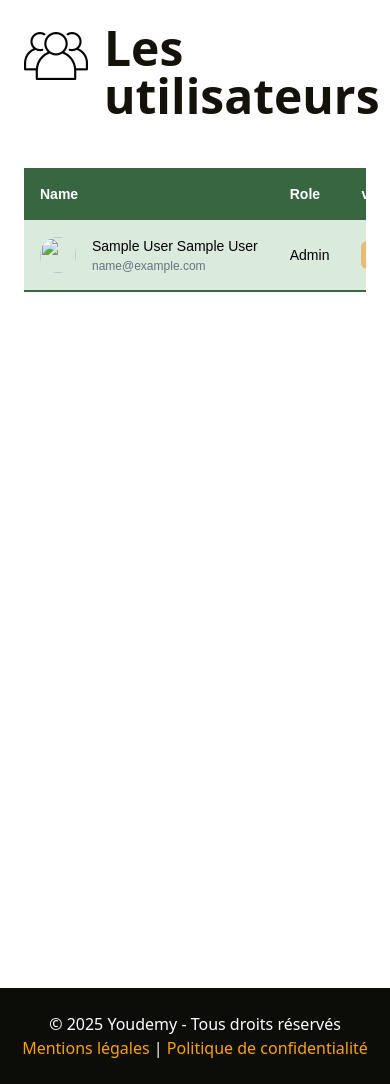
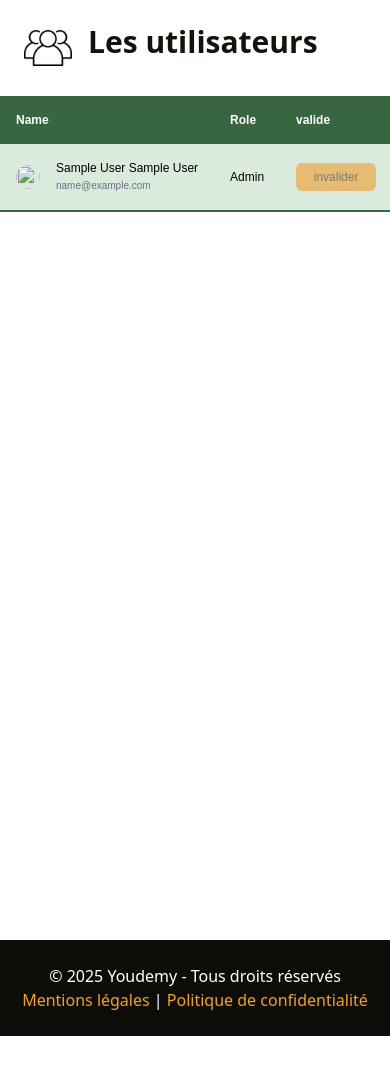
Before and after one commit to bouchramilo/Youdemy_project, a PHP site: page /gererUser.php in a window 390 px wide. Shown: the part 64-1148 px from the top of the page. After the commit the page ends 1100 px from the top, so only its background shows below. Run offline with PHP 8.4, Linux system fonts and the light colour scheme; the visitor is signed in with stand-in values (Sample User, id 1); data that the repository does not hold is empty; some libraries are stand-ins or nearby versions.

Commit message:
YP-22 Responsive

```diff
--- a/gererUser.php
+++ b/gererUser.php
@@ -56,29 +56,29 @@ if (isset($_POST['status_update'])) {
 
     <section class="p-6 ">
         <div class="flex gap-4">
-            <img src="images/icons/group.png" alt="" class="h-16 w-16">
-            <p class="text-5xl font-bold ">Les utilisateurs</p>
+            <img src="images/icons/group.png" alt="" class="h-16 w-16 max-sm:h-12 max-sm:w-12">
+            <p class="text-5xl font-bold max-sm:text-3xl">Les utilisateurs</p>
         </div>
     </section>
-    <section class="w-full min-h-screen p-6 ">
+    <section class="w-full min-h-screen max-sm:p-0 p-6 max-sm:text-xs max-sm:w-full ">
         <div class="font-[sans-serif] overflow-x-auto">
             <table class="min-w-full">
                 <thead class="bg-[#386641] text-white whitespace-nowrap">
                     <tr>
 
-                        <th class="p-4 text-left text-sm font-semibold">
+                        <th class="p-4 text-left text-sm max-sm:text-xs font-semibold">
                             Name
                         </th>
-                        <th class="p-4 text-left text-sm font-semibold">
+                        <th class="p-4 text-left text-sm max-sm:text-xs font-semibold">
                             Role
                         </th>
-                        <th class="p-4 text-left text-sm font-semibold">
+                        <th class="p-4 text-left text-sm max-sm:text-xs font-semibold">
                             valide
                         </th>
-                        <th class="p-4 text-left text-sm font-semibold">
+                        <th class="p-4 text-left text-sm max-sm:text-xs font-semibold">
                             Status
                         </th>
-                        <th class="p-4 text-left text-sm font-semibold">
+                        <th class="p-4 text-left text-sm max-sm:text-xs font-semibold">
                             Action
                         </th>
                     </tr>
@@ -89,41 +89,41 @@ if (isset($_POST['status_update'])) {
                     <?php foreach ($allUsers as $user): ?>
                         <tr class="border-b-2 border-[#386641] bg-[#daeadd]">
 
-                            <td class="p-4 text-sm">
+                            <td class="p-4 text-sm max-sm:text-xs">
                                 <div class="flex items-center cursor-pointer w-max">
-                                    <img src='<?php echo $user['photo']; ?>' class="w-9 h-9 rounded-full shrink-0" />
+                                    <img src='<?php echo $user['photo']; ?>' class="w-9 h-9 max-sm:w-6 max-sm:h-6 rounded-full shrink-0" />
                                     <div class="ml-4">
-                                        <p class="text-sm text-black"><?php echo $user['nom'] . ' ' . $user['prenom']; ?></p>
-                                        <p class="text-xs text-gray-500 mt-0.5"><?php echo $user['email']; ?></p>
+                                        <p class="text-sm max-sm:text-xs text-black"><?php echo $user['nom'] . ' ' . $user['prenom']; ?></p>
+                                        <p class="text-xs max-sm:text-[10px] text-gray-500 mt-0.5"><?php echo $user['email']; ?></p>
                                     </div>
                                 </div>
                             </td>
-                            <td class="p-4 text-sm text-black">
+                            <td class="p-4 text-sm max-sm:text-xs text-black">
                                 <?php echo $user['role']; ?>
                             </td>
-                            <td class="p-4">
+                            <td class="p-4 text-sm max-sm:text-xs">
                                 <?php if ($user['role'] === 'Etudiant' || $user['role'] === 'Admin'): ?>
                                     <!-- <form action="" method="post"> -->
-                                    <button name="cptIsValide" value="<?php echo $user['id_user']; ?>" class="w-20 h-7 p-1 flex items-center justify-center bg-[#f48c06] opacity-50 rounded-md text-sm ">invalider
+                                    <button name="cptIsValide" value="<?php echo $user['id_user']; ?>" class="w-20 h-7 p-1 flex items-center justify-center bg-[#f48c06] opacity-50 rounded-md ">invalider
                                         <!-- </form> -->
                                     <?php else: ?>
 
                                         <?php if ($user['estValide'] === 1): ?>
                                             <form action="" method="post">
-                                                <button name="cptIsValide" value="<?php echo $user['id_user']; ?>" class="w-20 h-7 p-1 flex items-center justify-center bg-[#f48c06] rounded-md text-sm ">invalider
+                                                <button name="cptIsValide" value="<?php echo $user['id_user']; ?>" class="w-20 h-7 p-1 flex items-center justify-center bg-[#f48c06] rounded-md ">invalider
                                             </form>
                                         <?php elseif ($user['estValide'] === 0): ?>
                                             <form action="" method="post">
-                                                <button name="cptIsValide" value="<?php echo $user['id_user']; ?>" class="w-20 h-7 p-1 flex items-center justify-center bg-gray-300 rounded-md text-sm ">valider
+                                                <button name="cptIsValide" value="<?php echo $user['id_user']; ?>" class="w-20 h-7 p-1 flex items-center justify-center bg-gray-300 rounded-md ">valider
                                             </form>
                                         <?php endif; ?>
 
                                     <?php endif; ?>
                             </td>
-                            <td class="p-4 text-sm text-gray-800">
+                            <td class="p-4 text-sm max-sm:text-xs text-gray-800">
                                 <?php if ($user['status'] === 'Activer'): ?>
                                     <button
-                                        class="w-[68px] block text-center py-1 border border-green-500 text-green-600 rounded text-xs" onclick="editStatus(<?php echo $user['id_user']; ?>, '<?php echo $user['status']; ?>')"
+                                        class="w-[68px] block text-center py-1 border border-green-500 text-green-600 rounded" onclick="editStatus(<?php echo $user['id_user']; ?>, '<?php echo $user['status']; ?>')"
                                         <?php if ($user['role'] === 'Admin') {
                                             echo 'disabled';
                                         } ?>>
@@ -132,7 +132,7 @@ if (isset($_POST['status_update'])) {
 
                                 <?php elseif ($user['status'] === 'Suspendu'): ?>
                                     <button
-                                        class="w-[68px] block text-center py-1 border border-yellow-500 text-yellow-600 rounded text-xs" onclick="editStatus(<?php echo $user['id_user']; ?>, '<?php echo $user['status']; ?>')"
+                                        class="w-[68px] block text-center py-1 border border-yellow-500 text-yellow-600 rounded" onclick="editStatus(<?php echo $user['id_user']; ?>, '<?php echo $user['status']; ?>')"
                                         <?php if ($user['role'] === 'Admin') {
                                             echo 'disabled';
                                         } ?>>
--- a/header.php
+++ b/header.php
@@ -1,7 +1,6 @@
 <?php
 
 require_once "classes/utilisateur.Class.php";
-// session_start();
 $userr = new Utilisateur();
 $role = $userr->getRole();
 
@@ -16,14 +15,11 @@ if (isset($_POST['deconnecter'])) {
 
 <header class="bg-[#386641] text-white w-full">
     <div class="container mx-auto flex items-center justify-between p-4">
-        <!-- Logo -->
         <a href="index.php">
             <h1 class="text-2xl font-bold">Youdemy</h1>
         </a>
 
-        <!-- Navigation Menu -->
         <nav class="flex items-center">
-            <!-- Desktop Menu -->
             <ul class="hidden md:flex space-x-4">
                 <li><a href="index.php" class="hover:text-[#f48c06]">Accueil</a></li>
 
@@ -34,7 +30,6 @@ if (isset($_POST['deconnecter'])) {
 
                 <?php elseif ($role === "Etudiant") : ?>
                     <li><a href="mes_cours.php" class="hover:text-[#f48c06]">Mes Cours</a></li>
-                    <!-- <li><a href="#" class="hover:text-[#f48c06]"></a></li> -->
 
                 <?php elseif ($role === "Enseignant") : ?>
                     <li><a href="dashboard_enseignant.php" class="hover:text-[#f48c06]">Mes Cours</a></li>
@@ -43,7 +38,6 @@ if (isset($_POST['deconnecter'])) {
                 <?php endif; ?>
             </ul>
 
-            <!-- Mobile Menu Button -->
             <button class="md:hidden focus:outline-none" id="menu-toggle">
                 <svg class="w-6 h-6" xmlns="http://www.w3.org/2000/svg" fill="none" viewBox="0 0 24 24" stroke="currentColor">
                     <path stroke-linecap="round" stroke-linejoin="round" stroke-width="2" d="M4 6h16M4 12h16M4 18h16" />
@@ -51,10 +45,8 @@ if (isset($_POST['deconnecter'])) {
             </button>
         </nav>
 
-        <!-- Buttons -->
         <div class="hidden md:flex space-x-2">
             <?php if (isset($_SESSION["id_utilisateur"])) : ?>
-                <a href="register.php" class="bg-[#ffba08] hover:bg-[#f48c06] transition-colors duration-300 text-white px-4 py-2 rounded">Profil</a>
                 <form action="" method="post"><button name="deconnecter" class="bg-[#ffba08] hover:bg-[#f48c06] transition-colors duration-300 text-white px-4 py-2 rounded">Se déconnecter</button></form>
             <?php else: ?>
                 <a href="login.php" class="bg-[#ffba08] hover:bg-[#f48c06] transition-colors duration-300 text-white px-4 py-2 rounded">Se connecter</a>
@@ -63,24 +55,22 @@ if (isset($_POST['deconnecter'])) {
         </div>
     </div>
 
-    <!-- Mobile Menu -->
     <div id="mobile-menu" class="hidden md:hidden bg-[#84a98c]">
-        <ul class="space-y-2 p-4">
+        <ul class="space-y-4 p-4">
             <li><a href="index.php" class="block text-white hover:text-[#f48c06]">Accueil</a></li>
             <?php if ($role === "Admin") : ?>
-                <li><a href="#" class="block text-white hover:text-[#f48c06]">Utilisateurs</a></li>
-                <li><a href="#" class="block text-white hover:text-[#f48c06]">Statistique</a></li>
-                <li><a href="#" class="block text-white hover:text-[#f48c06]">Tags/catégories</a></li>
+                <li><a href="gererUser.php" class="block text-white hover:text-[#f48c06]">Utilisateurs</a></li>
+                <li><a href="statistique_admin.php" class="block text-white hover:text-[#f48c06]">Statistique</a></li>
+                <li><a href="tags_categories.php" class="block text-white hover:text-[#f48c06]">Tags/catégories</a></li>
             <?php elseif ($role === "Etudiant") : ?>
                 <li><a href="mes_cours.php" class="block text-white hover:text-[#f48c06]">Mes Cours</a></li>
             <?php elseif ($role === "Enseignant") : ?>
-                <li><a href="#" class="block text-white hover:text-[#f48c06]">Gestion des Cours</a></li>
-                <li><a href="#" class="block text-white hover:text-[#f48c06]">Mes Cours</a></li>
-                <li><a href="#" class="block text-white hover:text-[#f48c06]">Statistique</a></li>
+                <li><a href="dashboard_enseignant.php" class="block text-white hover:text-[#f48c06]">Gestion des Cours</a></li>
+                <li><a href="inscription_cours.php" class="block text-white hover:text-[#f48c06]">Mes Cours</a></li>
+                <li><a href="statistique_enseignant.php" class="block text-white hover:text-[#f48c06]">Statistique</a></li>
             <?php endif; ?>
 
             <?php if (isset($_SESSION["id_utilisateur"])) : ?>
-                <li><a href="profile.php" class="block bg-[#ffba08] hover:bg-[#f48c06] text-white px-4 py-2 rounded text-center">Profil</a></li>
                 <li>
                     <form action="" method="post"><button name="deconnecter" class="block bg-[#ffba08] hover:bg-[#f48c06] text-white px-4 py-2 rounded text-center">Se déconnecter</button></form>
                 </li>
--- a/statistique_admin.php
+++ b/statistique_admin.php
@@ -42,8 +42,10 @@ $topEnseignants = $admin->getTop3Enseignants();
 
 
 
+    <div class="text-center py-6">
+        <h2 class="text-3xl font-extrabold text-gray-800 inline-block relative after:absolute after:w-4/6 after:h-1 after:left-0 after:right-0 after:-bottom-4 after:mx-auto after:bg-[#386641] after:rounded-lg-full">Statistiques globales</h2>
+    </div>
     <div class="stats-container min-h-screen max-w-7xl max-lg:max-w-3xl max-md:max-w-sm mx-auto grid grid-cols-1 md:grid-cols-2 gap-6 p-6">
-
         <!-- Nombre total de cours *************************************************************************************************************************************************** -->
         <div class="stat-card shadow-md rounded-lg p-6 flex flex-col justify-center bg-gray-100">
             <h2 class="text-xl font-semibold text-gray-700">Nombre total de cours</h2>
```
Also changed, not shown: E_details_cours.php (+11 -18 lines), details_cours.php (+8 -60 lines), home.php (deleted, +0 -42 lines), index.php (+5 -5 lines), inscription_cours.php (+9 -9 lines), statistique_enseignant.php (+8 -8 lines), tags_categories.php (+13 -13 lines).
